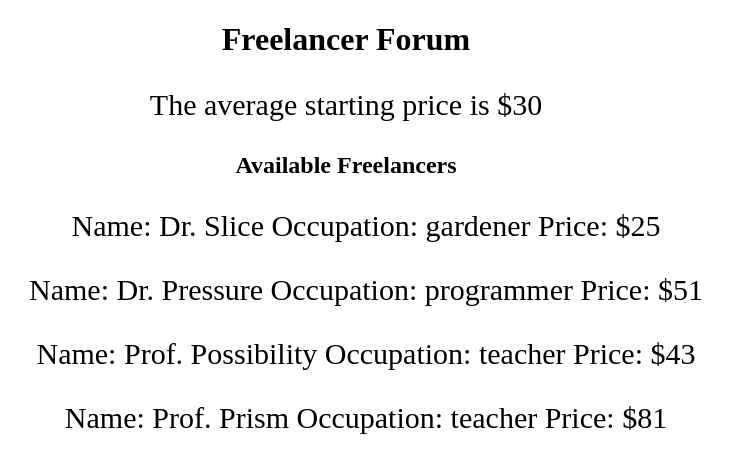
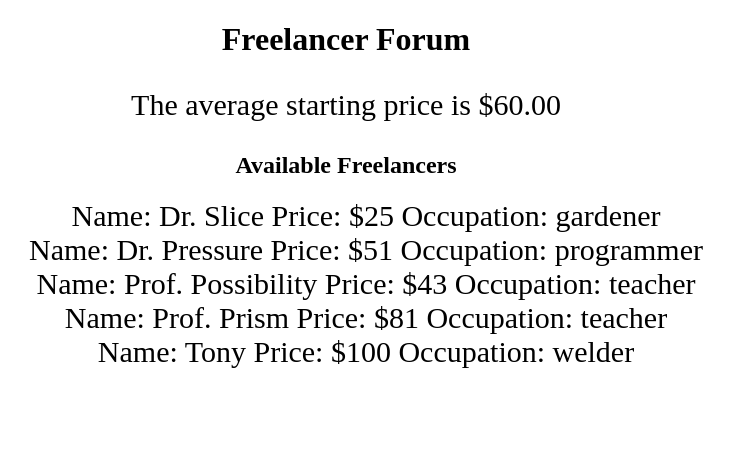
Before and after one commit to nan-sam/Unit2.FreelancerForum, a plain HTML site: page index.html in a window 1280 px wide. Shown: the whole page, without its empty margins (294-1028 px from the left). Drawn offline with Linux system fonts and the light colour scheme.

Commit message:
first commit

```diff
--- a/index.css
+++ b/index.css
@@ -1,9 +1,15 @@
 h1,
 h2,
-p{
+p,
+li{
     text-align: center;
 }
 
-p{
+li{
+    list-style: none;
+}
+
+p,
+li{
     font-size: 30px;
 }
--- a/index.js
+++ b/index.js
@@ -2,6 +2,15 @@
 // Here, we define variables for the data that our program needs to remember.
 // We call this data "state" because it represents the state of our program.
 
+
+//This variable goes to the html document and looks for something called freelancers.
+//We know this because the # selects for a unique element with the name freelancers
+const freelancerList = document.querySelector("#freelancers");
+
+//Keeps count and updates the average as data is generated and rendered//
+const priceSpan = document.querySelector("#avg-price");
+
+//Data that is rendered immediately, prior to genereated data//
 const freelancers = [
 
     { name: "Dr. Slice", price: 25, occupation: "gardener" },
@@ -10,48 +19,122 @@ const freelancers = [
     { name: "Prof. Prism", price: 81, occupation: "teacher" },
 ];
 
-const names = freelancers.map(freelancers => freelancers.name);
-const prices = freelancers.map(freelancers => freelancers.price);
-const occupations =freelancers.map(freelancers => freelancers.occupation);
-
-const availableFreelancers = [
-  {
-  name: "Dr. Slice",
-  price: 25,
-  occupation: "gardener",
-},
-];
+//Data that is genereated and rendered at timed intervals//
+const name = ["Waldo", "Tony", "Matt"];
+const price = [100, 200, 78];
+const occupation = ["welder", "pilot", "hairdresser"];
+const limit = 10;
 
 
-const addFreelancerIntervalId = setInterval(addFreelancer, 1000);
+
+
+
+
+//remove the interval after 10 added
+const addFreelancerIntervalId = setInterval(addFreelancer, 3000);
 
 render();
+//calling the function now, renders the initial state
 
 
 function render() {
- const freeLancerList = document.querySelector("#freelancers");
+//This function displays the freelancers we have
+
+
+
  const listings = freelancers.map((person) => {
- const newListing = document.createElement("p");
- newListing.innerText = `Name: ${person.name} Occupation: ${person.occupation} Price: $${person.price}`;
+  //This variable holds an array created by the map method being used on freelancers array.
+  //This map method will iterate over each person(freelancer)
+
+ const newListing = document.createElement("li");
+//and create a new new paragraph that wil get added to the html
+
+ newListing.innerText = `Name: ${person.name} Price: $${person.price} Occupation: ${person.occupation} `;
+
+ //the innertext of this paragraph will contain information gleaned from the loop
+ //initiated by the map method on the freelancers object
+;
+console.log(newListing)
  return newListing;
+
+ //Now we return the paragraph that goes into the array listings.
+ //So for this function the input was an array and the output was an array.
+ //But all we've done is create an array with paragraph tags inside.
+ //In order to render the infromation to the webpage we need to...
 
 
   });
- freeLancerList.replaceChildren(...listings)
+
+
+ freelancerList.replaceChildren(...listings);
+
+ //Pass in each node/paragraph using the replaceChildren method. We use the spread operator
+ //because replaceChildren can't take an array, it takes the invdivdual items. So the spread
+ //operator allows us to pass in listing as an argument to .replaceChildren.
+
 }
+
+//We now need to generate new freelancers
+//We already have a function which displays them to the screen (render) after mapping them from
+//the freelancers array.
+//So now we need to add any new freelancers so that render can display them for us
+//after a specified amount of time/timed interval (handled by the setIntervalId const)
+    //We need an array of names, occupations, prices
+    //Then we need to create an object from a random selection from names, occupations, prices
+      //Then add that new object to freelancers
 
 
 
 function addFreelancer() {
 
- const name = names[Math.floor(Math.random() * names.length)];
- const price = prices[Math.floor(Math.random() * prices.length)];
- const occupation = occupations[Math.floor(Math.random() * occupations.length)];
+//array for names created at top of page
 
-availableFreelancers.push({name, price, occupation});
+const newFreelancer = {
+  name: name[Math.floor(Math.random() * name.length)],
+  //Math.floor removes decimals from number return from Math.random
+  //Math.random returns 0-2.99
+    //So if the length of the array is, 3 - it's going to give us a random number between
+        //0 and 2(Math.floor will remove any decimals)
+        //Remember, we don't add a plus one because we don't want to access an array at
+        //the 3rd index because we would be accessing an element that doesn't exist
+  price: price[Math.floor(Math.random() * price.length)],
+  occupation: occupation[Math.floor(Math.random() * occupation.length)],
+
+};
+
+
+//As of now, we have an object with the results of randomly generated new freelancer
+//elements.
+//But this newFreelancer object is still independent from the inital freelancer array
+//We need to merge the two
+
+freelancers.push(newFreelancer);
+
+//We now need to ensure that the average price gets updated with each additional listing
+//We create the logic to facilitate this process
+
+const priceAverage = freelancers.reduce(
+  (total, currentItem) => (total += currentItem.price), 0
+)/freelancers.length;
+
+//Then we render this logic to the html through the use of the DOM
+//We previously captured the average price span with a queryselector, now
+//all we have to do is use the innerText method to insert the updated information and limit
+//the resulting values to 2 decimal places
+
+priceSpan.innerText = priceAverage.toFixed(2);
+
 
 
   render();
 
 
+//When list reaches 10 freelancers, stop populating list
+
+  if(freelancers.length >= limit){
+  clearInterval(addFreelancerIntervalId);
+
+
+
+};
 }
```
